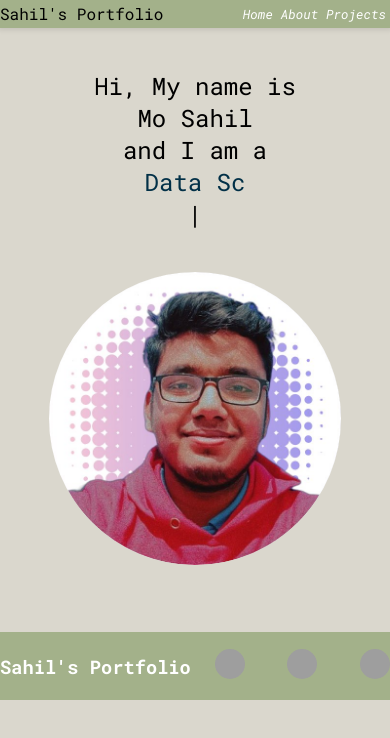
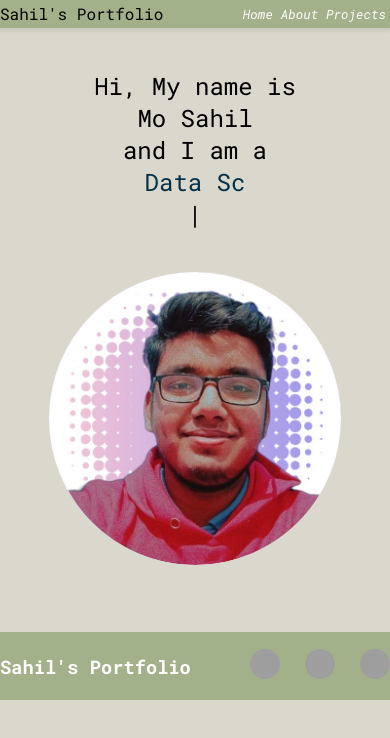
Before and after one commit to Mo-Sahill/Mo-Sahill.github.io, a plain HTML site: page index.html in a window 390 px wide. Drawn offline with nearby package versions, Linux system fonts and the light colour scheme; grey boxes are pictures that could not be loaded; a web font is replaced by a local one.

Commit message:
optimized index.html for phone

```diff
--- a/style.css
+++ b/style.css
@@ -115,7 +115,6 @@ footer {
     border-radius: 1rem;
 }
 
-/* Adjust for smaller screens */
 @media (max-width: 768px) {
     header{
         padding: 2px 2px;
@@ -159,7 +158,7 @@ footer {
     }
 
     .socials{
-        width: 45%;
+        width: 140px;
         margin: 0;
     }
 
```
